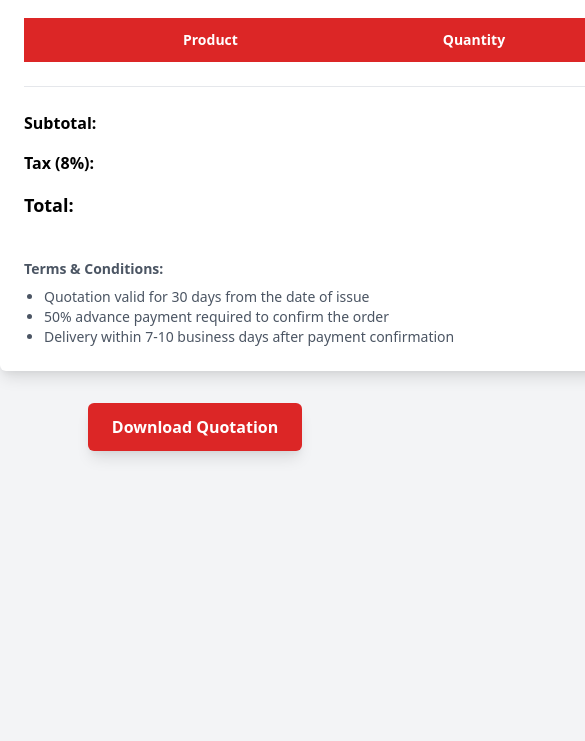
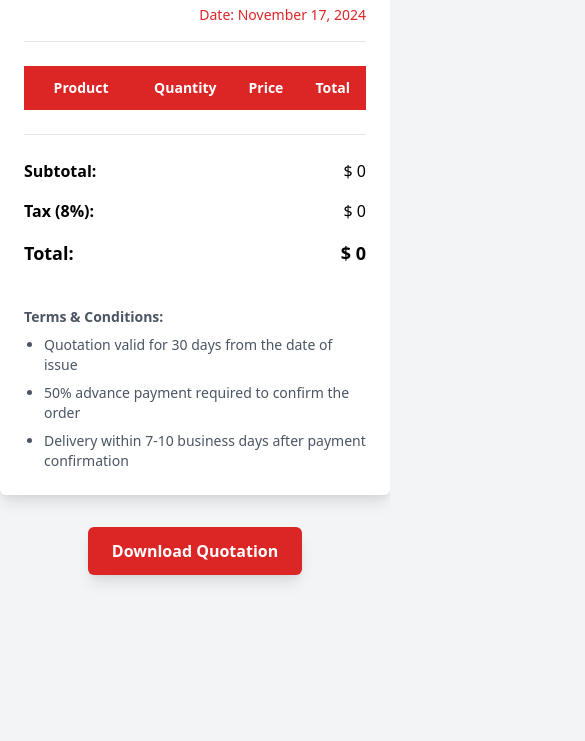
Before and after one commit to Youcode-Classe-E-2024-2025/Gaming_Squad_Startup2, a website: page devis.html in a window 390 px wide. Shown: the part 103-844 px from the top of the page, 585 px wide, since content can reach past the window. Drawn offline with nearby package versions, Linux system fonts and the light colour scheme; a web font is replaced by a local one.

Commit message:
adding responsive page Devis

```diff
--- a/devis.html
+++ b/devis.html
@@ -12,7 +12,8 @@
 </head>
 <style>
      .pdf-content {
-            width: 210mm; /* Format A4 */
+            width: 100%;
+        max-width: 210mm;
             margin: 0 auto;
         }
 
@@ -43,7 +44,7 @@
                 <div class="flex items-center gap-4">
                     <span class="text-2xl sm:text-3xl font-bold font-logo text-gray-800">Game<span class="text-red-600">Rig</span></span>
                 </div>
-                <div class="text-right">
+                <div class="text-right w-full sm:w-auto">
                     <h1 class="text-xl sm:text-2xl font-bold mb-2">Quotation</h1>
                     <p class="text-red-600 text-sm sm:text-base">Date: <span id="quotation-date"></span></p>
                 </div>
@@ -66,7 +67,7 @@
             </div>
 
             <div class="total-section mt-6 pt-4 border-t">
-                <div class="flex justify-end">
+                <div class="flex flex-col sm:flex-row sm:justify-end"">
                     <div class="w-full sm:w-64">
                         <div class="flex justify-between py-2">
                             <span class="font-semibold">Subtotal:</span>
@@ -86,7 +87,7 @@
 
             <div class="mt-8 text-sm text-gray-600">
                 <p class="font-semibold mb-2">Terms & Conditions:</p>
-                <ul class="terms-list list-disc ml-5">
+                <ul class="terms-list list-disc ml-5 space-y-2">
                     <li>Quotation valid for 30 days from the date of issue</li>
                     <li>50% advance payment required to confirm the order</li>
                     <li>Delivery within 7-10 business days after payment confirmation</li>
@@ -94,7 +95,7 @@
             </div>
         </div>
 
-        <div class="my-8">
+        <div class="my-8 flex justify-center">
             <button onclick="downloadQuotation()"
                 class="bg-red-600 text-white font-bold py-3 px-6 rounded-md hover:bg-red-700 transition duration-200 shadow-lg active:scale-95 focus:outline-none focus:ring-4 focus:ring-red-300">
                 Download Quotation
```
